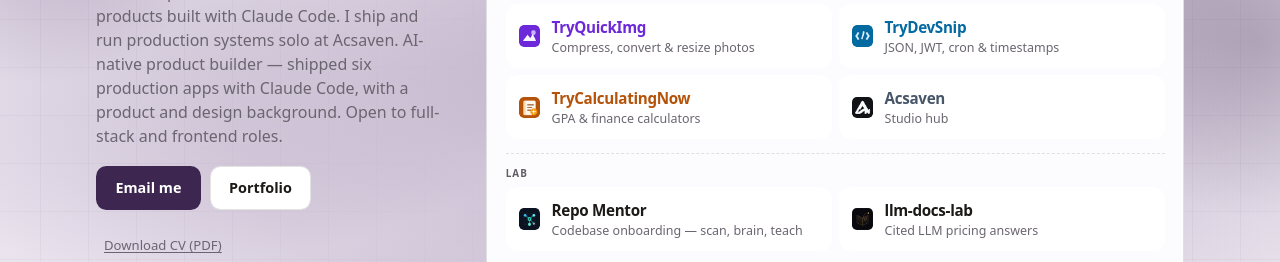
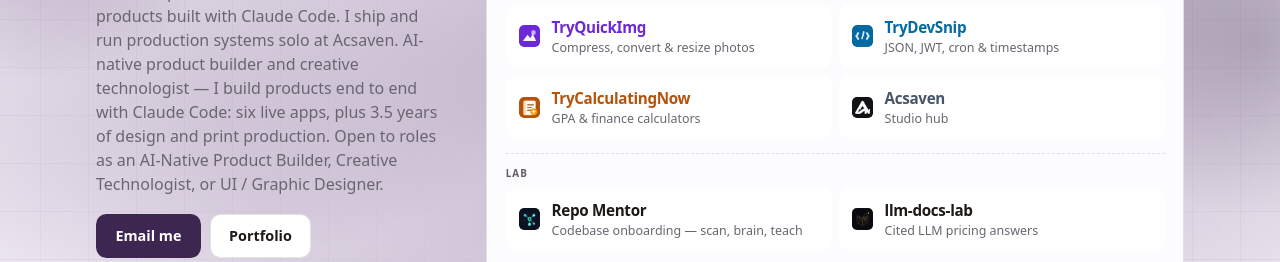
Before and after one commit to SamsonPG/QR-Code, a plain HTML site: page index.html in a window 1280 px wide. Shown: the part 213-475 px from the top of the page. Drawn offline with Linux system fonts and the light colour scheme; no server answers.

Commit message:
QR card: roles and intro match the new title (AI-native product builder, creative technologist, designer)
Co-Authored-By: Claude Opus 5.5 <noreply@anthropic.com>

```diff
--- a/index.html
+++ b/index.html
@@ -16,7 +16,7 @@
 <meta name="twitter:image" content="https://samsonpg.github.io/media/og-default.jpg">
     <meta
       name="description"
-      content="Samson P G — AI-native product builder. Six production apps shipped with Claude Code. Founder of Acsaven. Open to full-stack and frontend roles."
+      content="Samson P G — AI-native product builder, creative technologist and graphic &amp; UI designer. Six production apps built end to end with Claude Code. Founder of Acsaven."
     />
     <meta name="theme-color" content="#f8f6fa" media="(prefers-color-scheme: light)" />
     <meta name="theme-color" content="#0c0a09" media="(prefers-color-scheme: dark)" />
@@ -81,8 +81,8 @@
         <p class="lede">
           AI-native product builder — full-stack web products built with Claude Code.
           I ship and run production systems solo at Acsaven.
-          AI-native product builder — shipped six production apps with Claude Code, with a product and design background.
-          Open to full-stack and frontend roles.
+          AI-native product builder and creative technologist — I build products end to end with Claude Code: six live apps, plus 3.5 years of design and print production.
+          Open to roles as an AI-Native Product Builder, Creative Technologist, or UI / Graphic Designer.
         </p>
         <div class="actions">
           <a class="btn btn--fill" href="mailto:samsonpg077@gmail.com" target="_blank" rel="noopener noreferrer">Email me</a>
```
